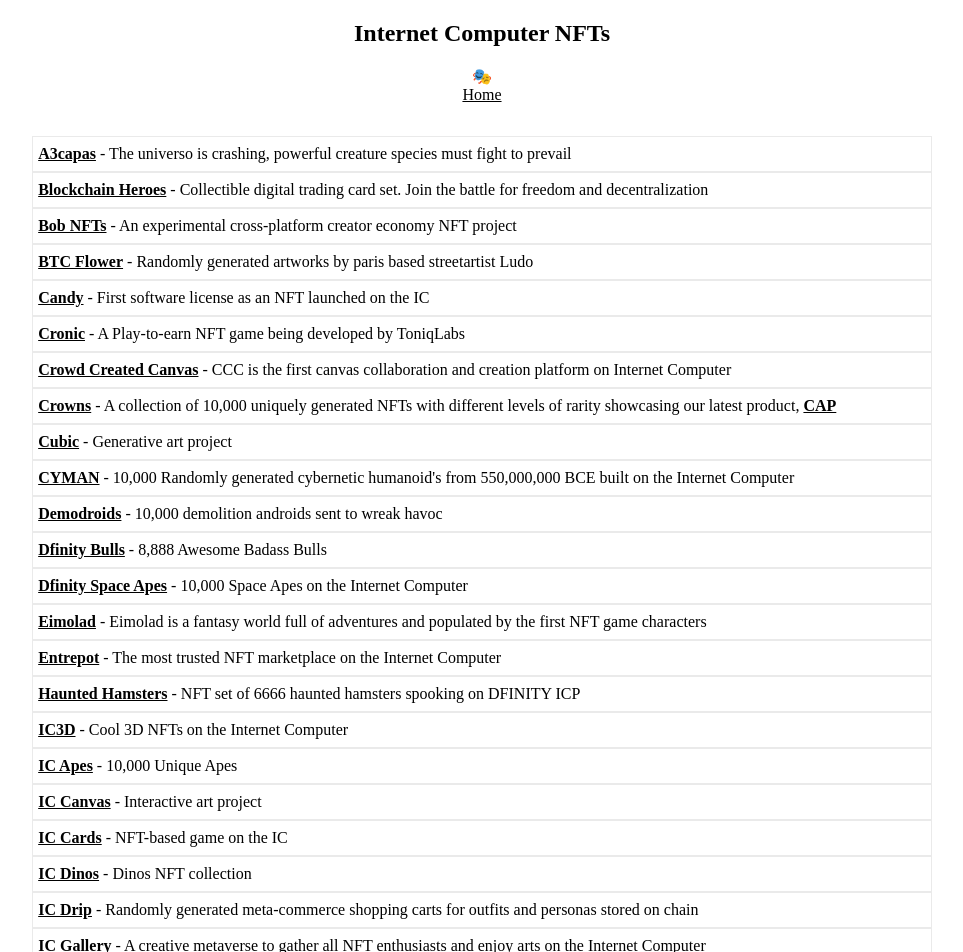
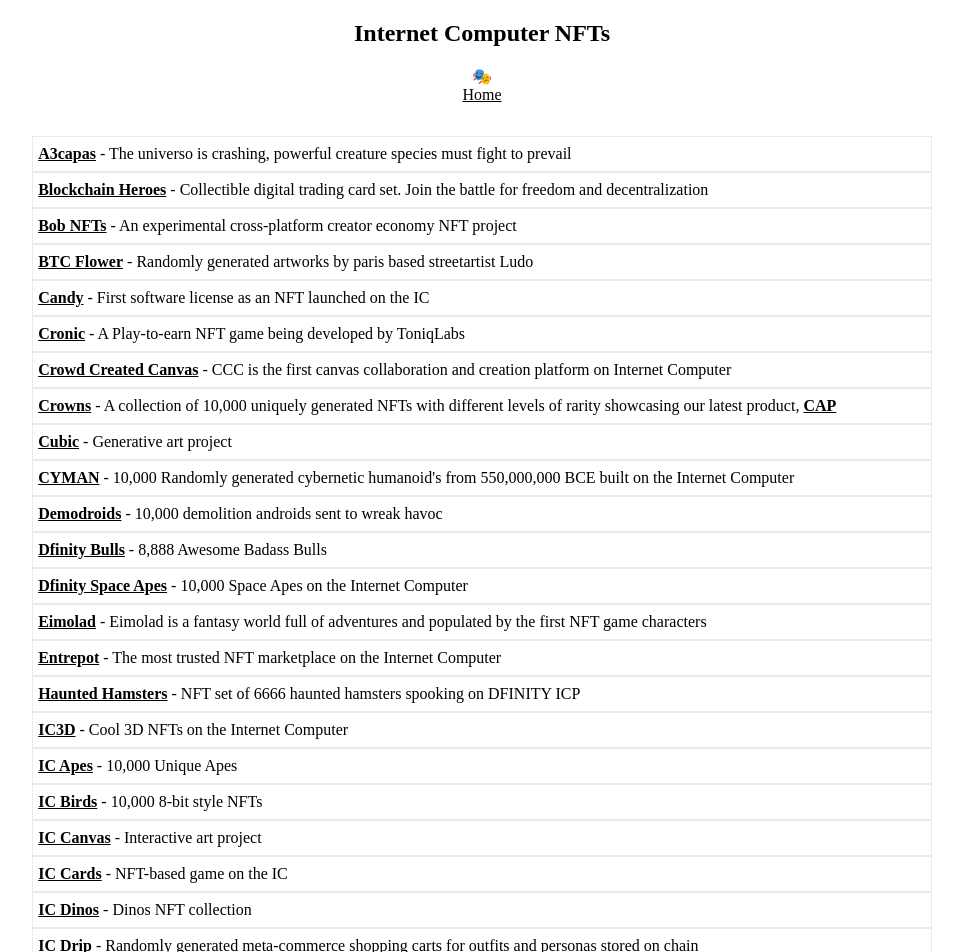
Before and after one commit to rjlucasm/ictoday, a Next.js app: page /nft in a window 1280 px wide. Shown: the top 952 px of the page, without its empty margins (158-1121 px from the left). Built offline with nearby package versions, Linux system fonts and the light colour scheme.

Commit message:
IC Birds

```diff
--- a/pages/nft.js
+++ b/pages/nft.js
@@ -70,6 +70,9 @@ export default function NFTs() {
             </div>
             <div className="pagescard">
                 <a href="https://icapeventures.com/" target="_blank" rel="noopener noreferrer">IC Apes</a> - 10,000 Unique Apes
+            </div>
+            <div className="pagescard">
+                <a href="https://icbirds.app" target="_blank" rel="noopener noreferrer">IC Birds</a> - 10,000 8-bit style NFTs
             </div>
             <div className="pagescard">
                 <a href="https://rdbii-uiaaa-aaaab-qadva-cai.raw.ic0.app/" target="_blank" rel="noopener noreferrer">IC Canvas</a> - Interactive art project
```
